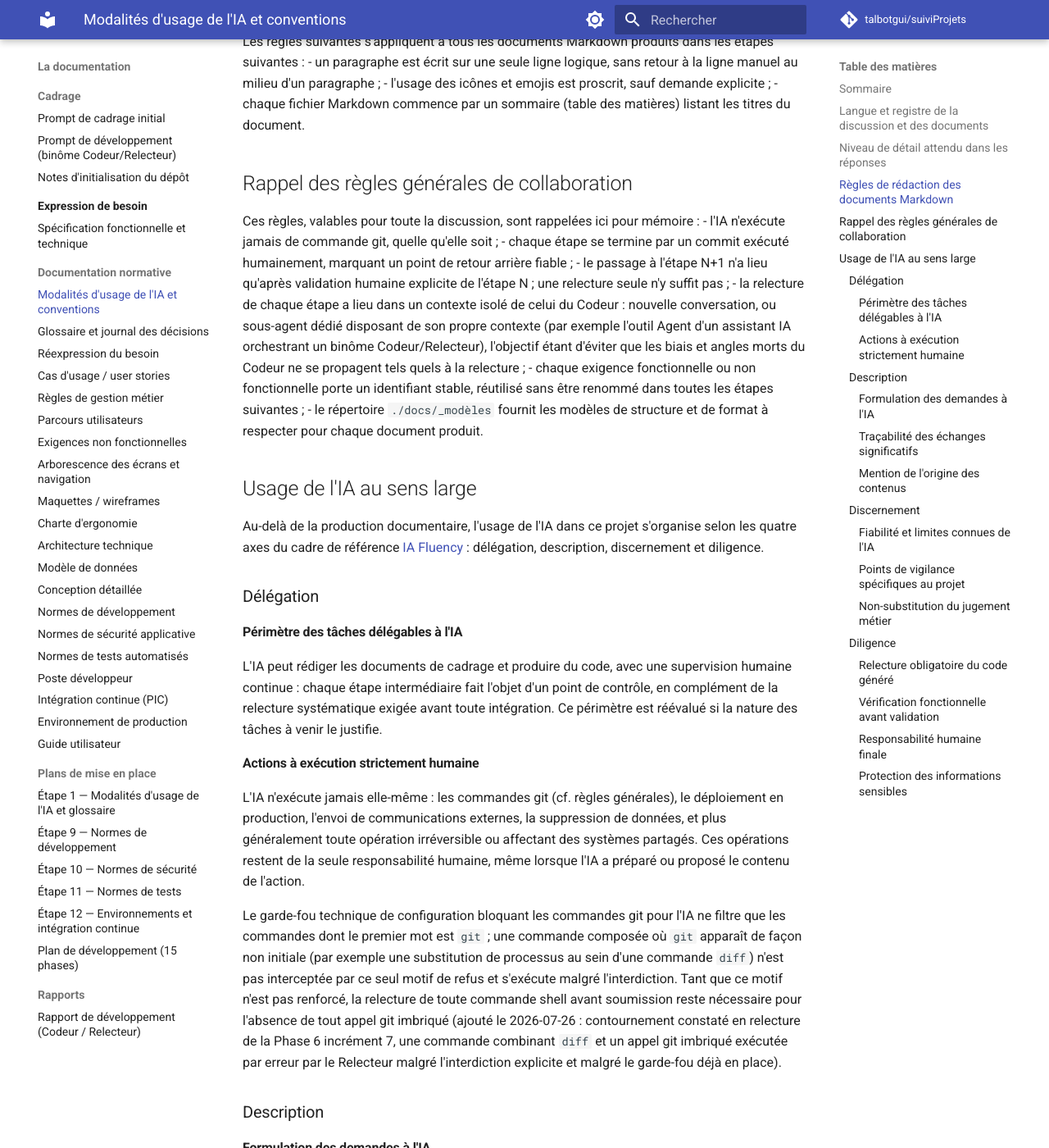
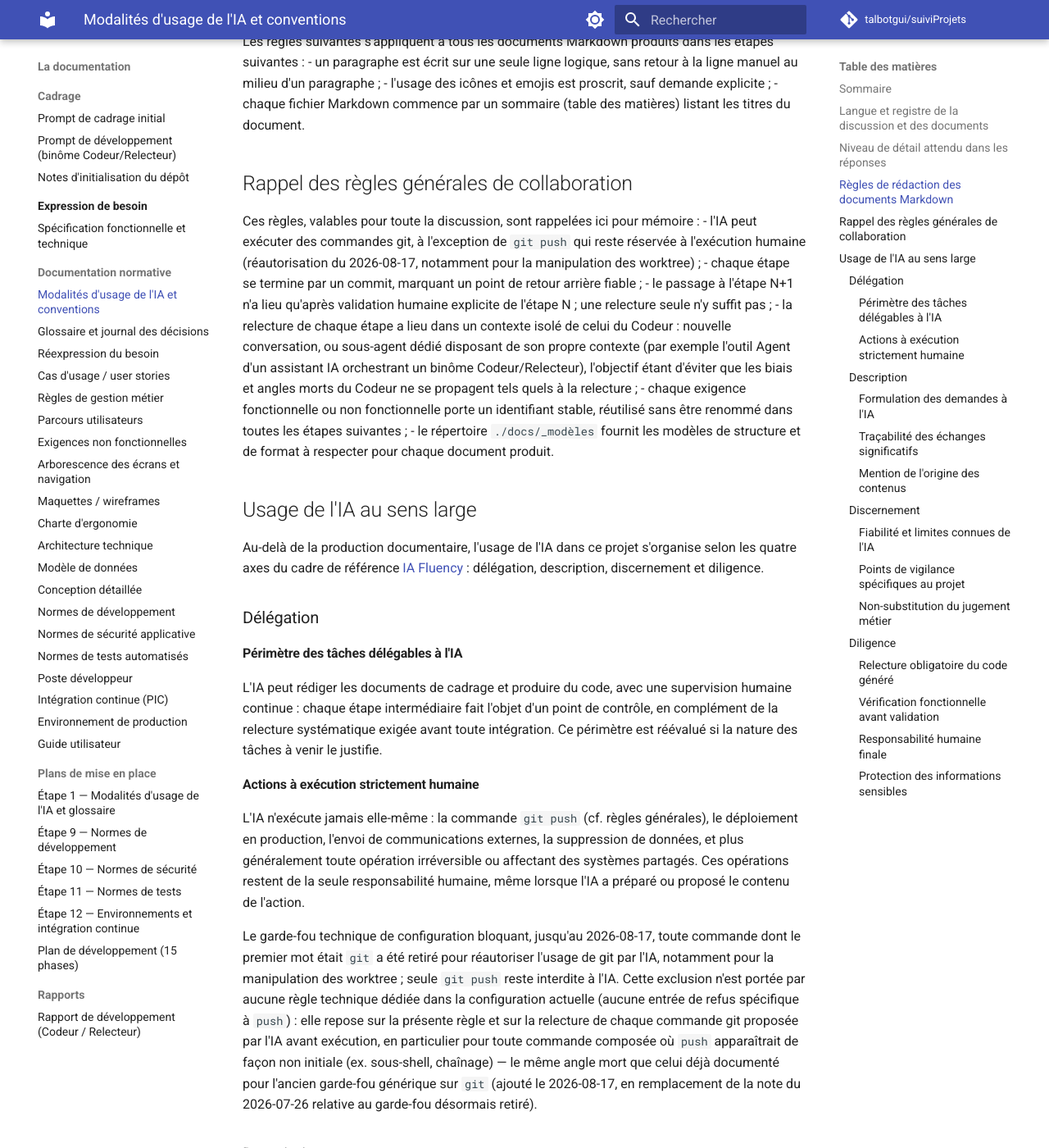
Before and after one commit to talbotgui/suiviProjets, an MkDocs documentation site: the page built from docs/02_documentation/01_modalitesUsageEtConventions.md, in a window 1280 px wide and 1400 px high, scrolled down 1389 px. Shown: the whole window at 82% size. Built offline with MkDocs 1.6.1 and Material for MkDocs 9.7.7, drawn with Linux system fonts in a browser that asks for light colours; comment, search, counter and statistics services are not loaded.

Commit message:
Changement de règles pour l'usage des commandes  GIT

```diff
--- a/docs/02_documentation/01_modalitesUsageEtConventions.md
+++ b/docs/02_documentation/01_modalitesUsageEtConventions.md
@@ -42,8 +42,8 @@ Les règles suivantes s'appliquent à tous les documents Markdown produits dans
 ## Rappel des règles générales de collaboration
 
 Ces règles, valables pour toute la discussion, sont rappelées ici pour mémoire :
-- l'IA n'exécute jamais de commande git, quelle qu'elle soit ;
-- chaque étape se termine par un commit exécuté humainement, marquant un point de retour arrière fiable ;
+- l'IA peut exécuter des commandes git, à l'exception de `git push` qui reste réservée à l'exécution humaine (réautorisation du 2026-08-17, notamment pour la manipulation des worktree) ;
+- chaque étape se termine par un commit, marquant un point de retour arrière fiable ;
 - le passage à l'étape N+1 n'a lieu qu'après validation humaine explicite de l'étape N ; une relecture seule n'y suffit pas ;
 - la relecture de chaque étape a lieu dans un contexte isolé de celui du Codeur : nouvelle conversation, ou sous-agent dédié disposant de son propre contexte (par exemple l'outil Agent d'un assistant IA orchestrant un binôme Codeur/Relecteur), l'objectif étant d'éviter que les biais et angles morts du Codeur ne se propagent tels quels à la relecture ;
 - chaque exigence fonctionnelle ou non fonctionnelle porte un identifiant stable, réutilisé sans être renommé dans toutes les étapes suivantes ;
@@ -61,9 +61,9 @@ L'IA peut rédiger les documents de cadrage et produire du code, avec une superv
 
 #### Actions à exécution strictement humaine
 
-L'IA n'exécute jamais elle-même : les commandes git (cf. règles générales), le déploiement en production, l'envoi de communications externes, la suppression de données, et plus généralement toute opération irréversible ou affectant des systèmes partagés. Ces opérations restent de la seule responsabilité humaine, même lorsque l'IA a préparé ou proposé le contenu de l'action.
+L'IA n'exécute jamais elle-même : la commande `git push` (cf. règles générales), le déploiement en production, l'envoi de communications externes, la suppression de données, et plus généralement toute opération irréversible ou affectant des systèmes partagés. Ces opérations restent de la seule responsabilité humaine, même lorsque l'IA a préparé ou proposé le contenu de l'action.
 
-Le garde-fou technique de configuration bloquant les commandes git pour l'IA ne filtre que les commandes dont le premier mot est `git` ; une commande composée où `git` apparaît de façon non initiale (par exemple une substitution de processus au sein d'une commande `diff`) n'est pas interceptée par ce seul motif de refus et s'exécute malgré l'interdiction. Tant que ce motif n'est pas renforcé, la relecture de toute commande shell avant soumission reste nécessaire pour l'absence de tout appel git imbriqué (ajouté le 2026-07-26 : contournement constaté en relecture de la Phase 6 incrément 7, une commande combinant `diff` et un appel git imbriqué exécutée par erreur par le Relecteur malgré l'interdiction explicite et malgré le garde-fou déjà en place).
+Le garde-fou technique de configuration bloquant, jusqu'au 2026-08-17, toute commande dont le premier mot était `git` a été retiré pour réautoriser l'usage de git par l'IA, notamment pour la manipulation des worktree ; seule `git push` reste interdite à l'IA. Cette exclusion n'est portée par aucune règle technique dédiée dans la configuration actuelle (aucune entrée de refus spécifique à `push`) : elle repose sur la présente règle et sur la relecture de chaque commande git proposée par l'IA avant exécution, en particulier pour toute commande composée où `push` apparaîtrait de façon non initiale (ex. sous-shell, chaînage) — le même angle mort que celui déjà documenté pour l'ancien garde-fou générique sur `git` (ajouté le 2026-08-17, en remplacement de la note du 2026-07-26 relative au garde-fou désormais retiré).
 
 ### Description
 
```
Also changed, not shown: .claude/rules/01-usage-ia-et-conventions.md (+3 -3 lines), .claude/rules/09-normes-developpement.md (+1 -1 lines), 1 other file.
